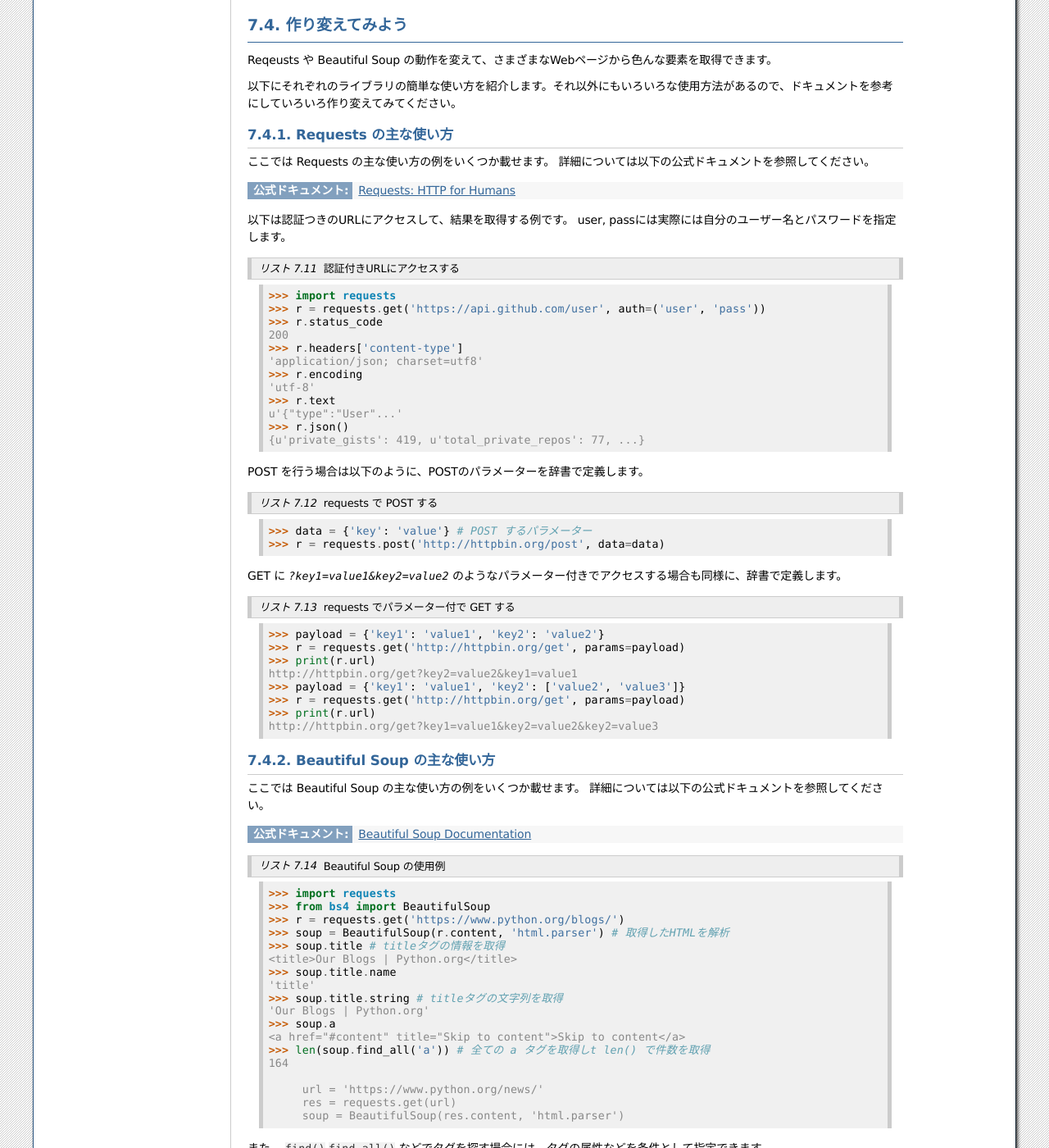
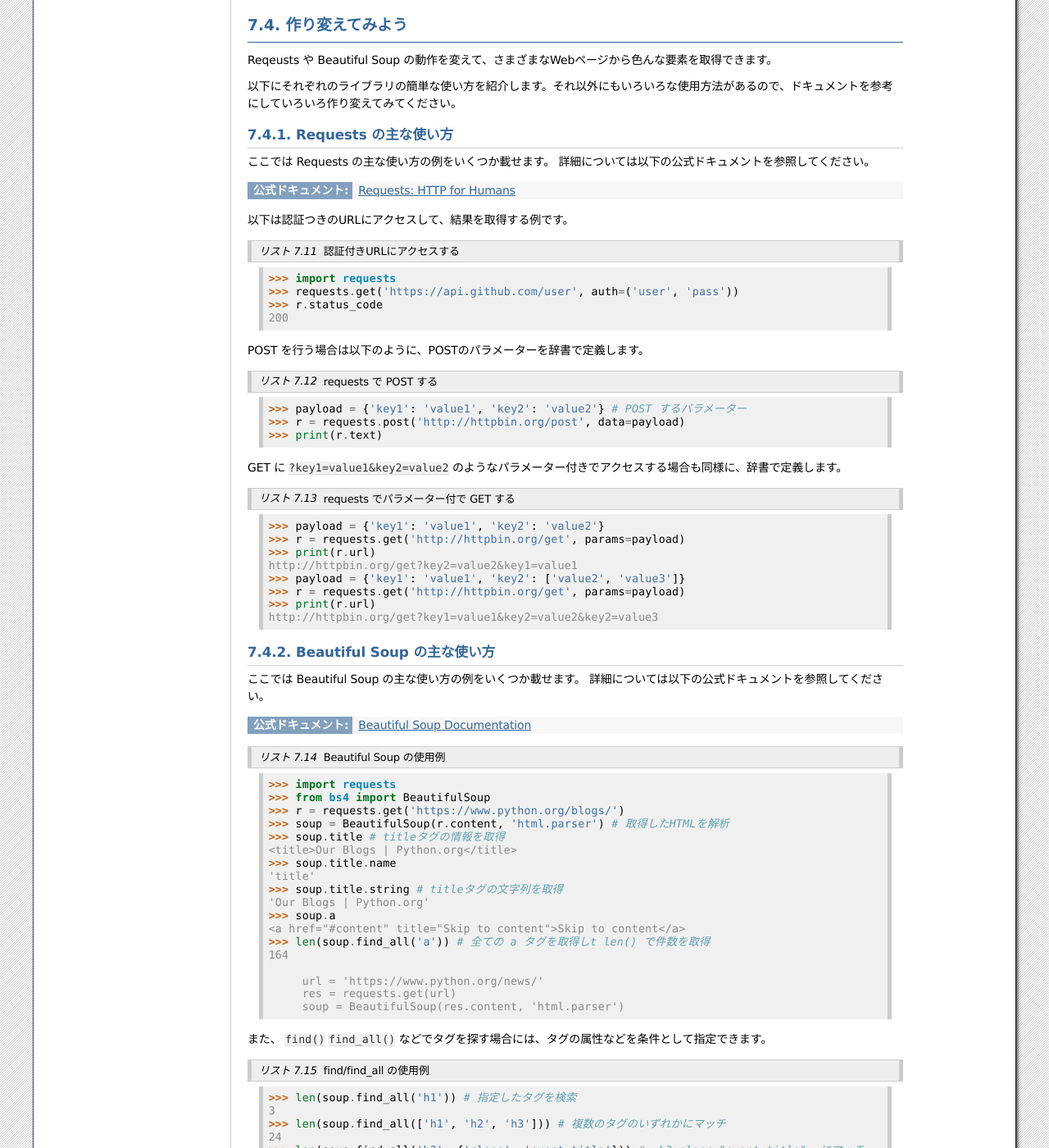
Before and after one commit to pyconjp/pycamp.pycon.jp, a Sphinx documentation site: the page built from source/textbook/7_scraping.rst, in a window 1280 px wide and 1400 px high, scrolled down 3917 px. Shown: the whole window at 82% size. Built offline with Sphinx 7.4.7, drawn with Linux system fonts in a browser that asks for light colours; some of the changed text lies outside the part shown.

Commit message:
refs #17 スクレイピングのところに追記

```diff
--- a/source/textbook/7_scraping.rst
+++ b/source/textbook/7_scraping.rst
@@ -239,33 +239,25 @@
 :公式ドキュメント: `Requests: HTTP for Humans <http://docs.python-requests.org/en/master/>`_
 
 以下は認証つきのURLにアクセスして、結果を取得する例です。
-user, passには実際には自分のユーザー名とパスワードを指定します。
 
 .. code-block:: pycon
    :caption: 認証付きURLにアクセスする
 
    >>> import requests
-   >>> r = requests.get('https://api.github.com/user', auth=('user', 'pass'))
+   >>> requests.get('https://api.github.com/user', auth=('user', 'pass'))
    >>> r.status_code
    200
-   >>> r.headers['content-type']
-   'application/json; charset=utf8'
-   >>> r.encoding
-   'utf-8'
-   >>> r.text
-   u'{"type":"User"...'
-   >>> r.json()
-   {u'private_gists': 419, u'total_private_repos': 77, ...}
 
 POST を行う場合は以下のように、POSTのパラメーターを辞書で定義します。
 
 .. code-block:: pycon
    :caption: requests で POST する
 
-   >>> data = {'key': 'value'} # POST するパラメーター
-   >>> r = requests.post('http://httpbin.org/post', data=data)
+   >>> payload = {'key1': 'value1', 'key2': 'value2'} # POST するパラメーター
+   >>> r = requests.post('http://httpbin.org/post', data=payload)
+   >>> print(r.text)
 
-GET に `?key1=value1&key2=value2` のようなパラメーター付きでアクセスする場合も同様に、辞書で定義します。
+GET に ``?key1=value1&key2=value2`` のようなパラメーター付きでアクセスする場合も同様に、辞書で定義します。
 
 .. code-block:: pycon
    :caption: requests でパラメーター付で GET する
@@ -327,11 +319,11 @@
 
 RequestsとBeautiful Soupを使いこなすことにより、さまざまなウェブサイトから情報を取得できるようになります。
 
-ただし、ウェブサイトにスクレイピングのために短時間に大量にアクセスをすると迷惑となるので、そういうことがないように注意してください。
+なお、短時間にWebサイトに大量にアクセスをすると迷惑となるので、そういうことがないようにプログラムを実行するときには注意してください。
 
 参考書籍
 ==========
-Pythonでのスクレイピングについてもいくつか書籍が出てきます。
+Pythonでのスクレイピングについてもいくつか書籍が出ています。
 
 - `PythonによるWebスクレイピング <https://www.oreilly.co.jp/books/9784873117614/>`_
 - `Pythonクローリング＆スクレイピング ―データ収集・解析のための実践開発ガイド <http://gihyo.jp/book/2017/978-4-7741-8367-1>`_
```
